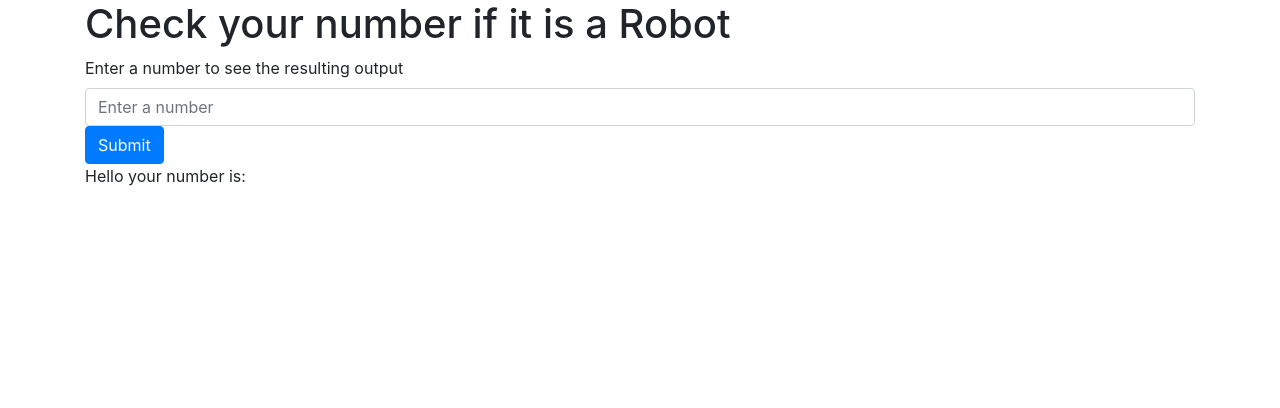
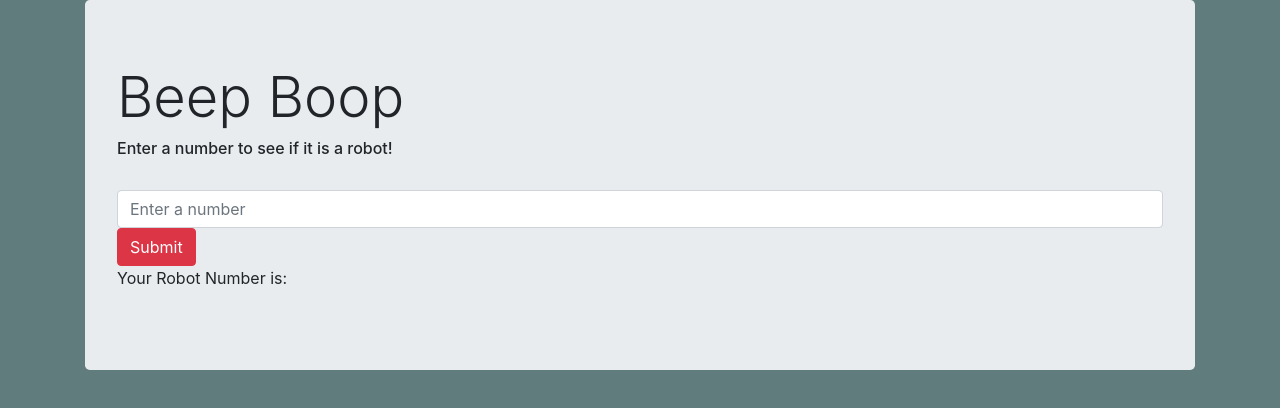
Before and after one commit to jimpalowski/Beep_Boop, a plain HTML site: page index.html in a window 1280 px wide. Drawn offline with Linux system fonts and the light colour scheme.

```diff
--- a/css/styles.css
+++ b/css/styles.css
@@ -1,3 +1,7 @@
 img{
   display: none;
 }
+
+body{
+  background-color: #617C7C;
+}
--- a/index.html
+++ b/index.html
@@ -9,17 +9,19 @@
   </head>
   <body>
     <div class="container">
-      <h1>Check your number if it is a Robot</h1>
+    <div class="jumbotron">
+        <h1 class="display-4">Beep Boop</h1>
+      <h6>Enter a number to see if it is a robot!</h6>
       <form id="Main">
-        <label for="Beep">Enter a number to see the resulting output</label>
+        <label for="Beep"></label>
         <input type="text" class="form-control" id="Boop" placeholder="Enter a number">
-        <button type="submit" class="btn btn-primary">Submit</button>
+        <button type="submit" class="btn btn-danger">Submit</button>
       </form>
 
      <div id="Result">
-       <p>Hello your number is: <span class="resulting"></span></p>
+       <p>Your Robot Number is: <span class="resulting"></span></p>
      </div>
-
+     </div>
 </div>
   </body>
 </html>
```
Also changed, not shown: 1 other file.
